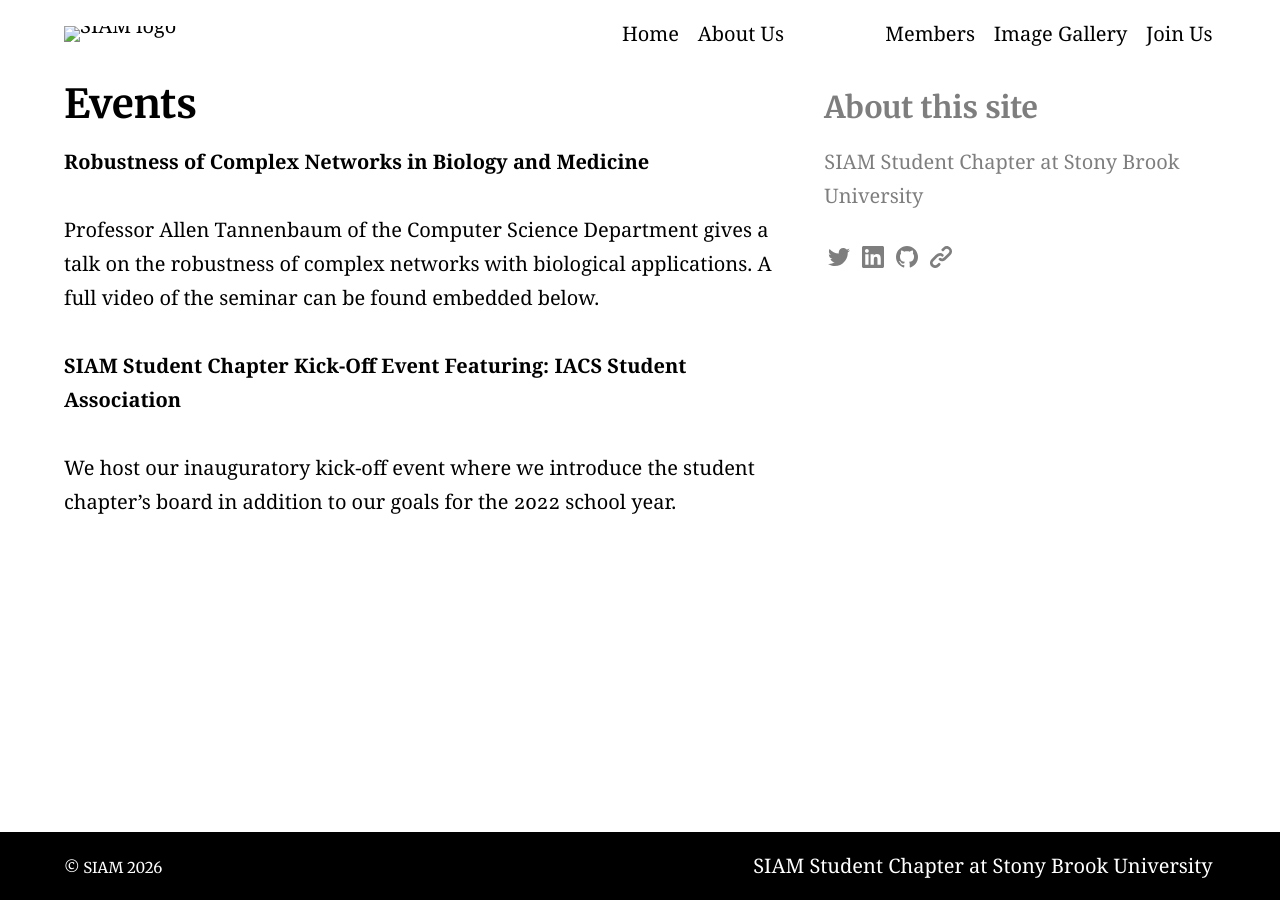
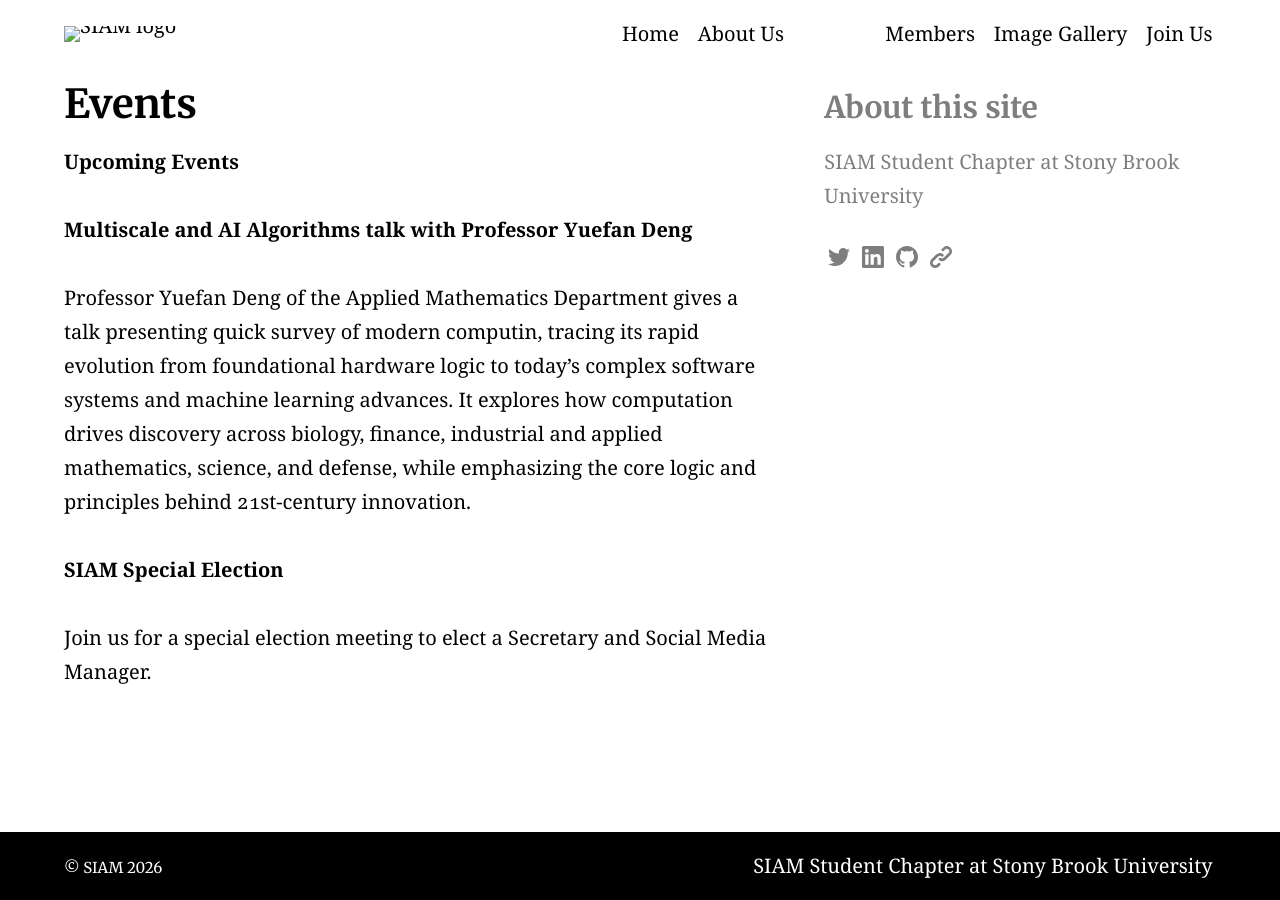
Before and after one commit to siamsc-sbu/siamsc-sbu.github.io, a Jekyll site: the page built from events.md, in a window 1280 px wide. Built offline with Jekyll 4.4.1, drawn with Linux system fonts in a browser that asks for light colours.

Commit message:
Update events.md with upcoming events section
Added upcoming events section with details on the Multiscale and AI Algorithms talk and SIAM Special Election.

```diff
--- a/events.md
+++ b/events.md
@@ -3,12 +3,14 @@ title: Events
 
 aside: true
 ---
+**Upcoming Events**
+
+**Multiscale and AI Algorithms talk with Professor Yuefan Deng**
+
+Professor Yuefan Deng of the Applied Mathematics Department gives a talk presenting quick survey of modern computin, tracing its rapid evolution from foundational hardware logic to today's complex software systems and machine learning advances. It explores how computation drives discovery across biology, finance, industrial and applied mathematics, science, and defense, while emphasizing the core logic and principles behind 21st-century innovation.
 
 
-**Robustness of Complex Networks in Biology and Medicine**
 
-Professor Allen Tannenbaum of the Computer Science Department gives a talk on  the robustness of complex networks with biological applications. A full video of the seminar can be found embedded below.
+**SIAM Special Election**
 
-**SIAM Student Chapter Kick-Off Event  Featuring: IACS Student Association**
-
-We host our inauguratory kick-off event where we introduce the student chapter's board in addition to our goals for the 2022 school year.
+Join us for a special election meeting to elect a Secretary and Social Media Manager.
```
